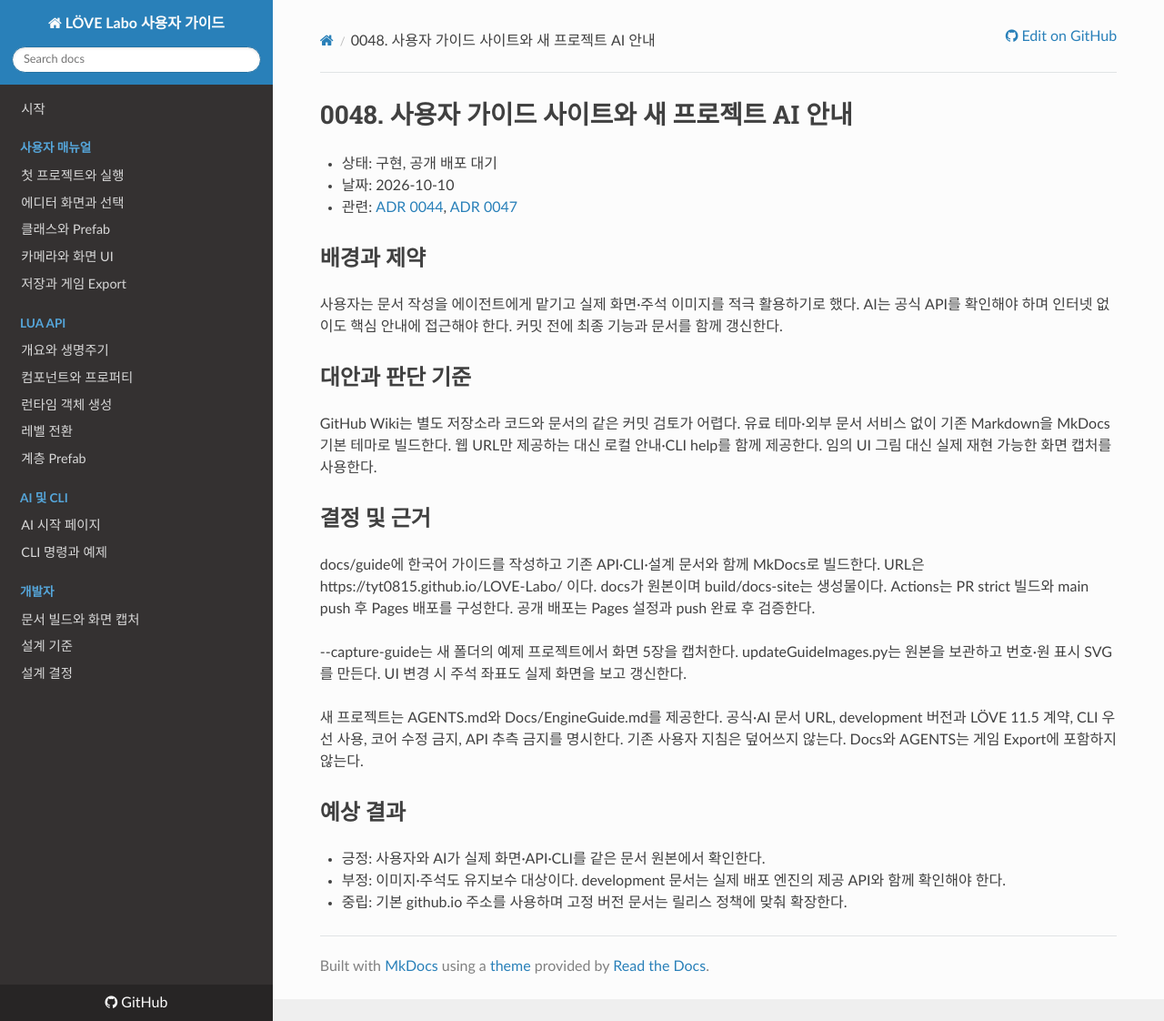
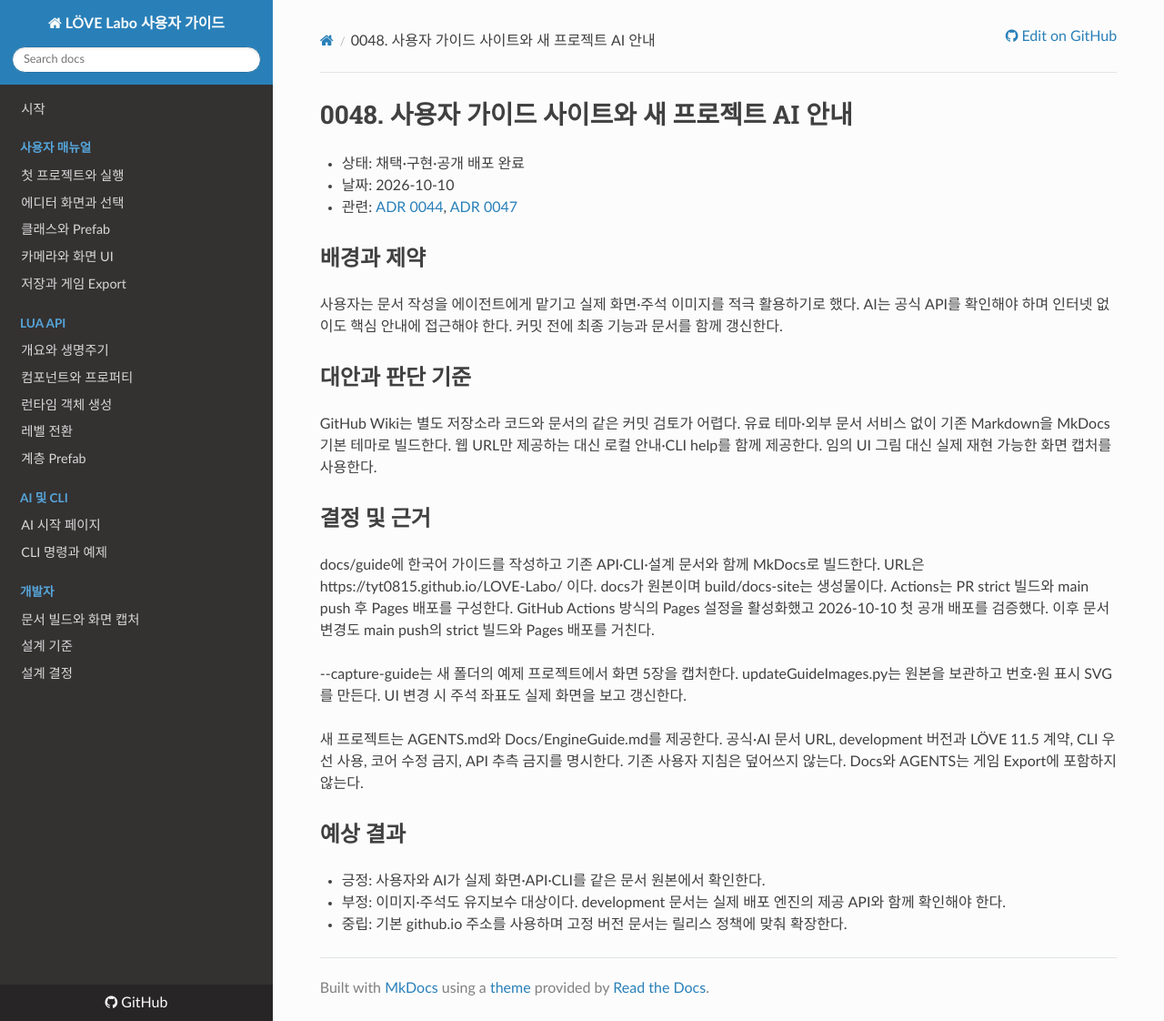
Before and after one commit to tyt0815/LOVE-Labo, an MkDocs documentation site: the page built from docs/adr/0048-user-guides-and-project-agent-instructions.md, in a window 1280 px wide and 1122 px high. Shown: the whole window at 91% size. Built offline with MkDocs 1.6.1, drawn with Linux system fonts in a browser that asks for light colours; nearby versions of some CDN libraries.

Commit message:
docs: GitHub Pages 공개 배포 검증 기록

```diff
--- a/docs/adr/0048-user-guides-and-project-agent-instructions.md
+++ b/docs/adr/0048-user-guides-and-project-agent-instructions.md
@@ -1,6 +1,6 @@
 # 0048. 사용자 가이드 사이트와 새 프로젝트 AI 안내
 
-- 상태: 구현, 공개 배포 대기
+- 상태: 채택·구현·공개 배포 완료
 - 날짜: 2026-10-10
 - 관련: [ADR 0044](0044-expanded-authoring-cli.md), [ADR 0047](0047-level-main-camera-and-default-camera.md)
 
@@ -14,7 +14,7 @@ GitHub Wiki는 별도 저장소라 코드와 문서의 같은 커밋 검토가
 
 ## 결정 및 근거
 
-docs/guide에 한국어 가이드를 작성하고 기존 API·CLI·설계 문서와 함께 MkDocs로 빌드한다. URL은 https://tyt0815.github.io/LOVE-Labo/ 이다. docs가 원본이며 build/docs-site는 생성물이다. Actions는 PR strict 빌드와 main push 후 Pages 배포를 구성한다. 공개 배포는 Pages 설정과 push 완료 후 검증한다.
+docs/guide에 한국어 가이드를 작성하고 기존 API·CLI·설계 문서와 함께 MkDocs로 빌드한다. URL은 https://tyt0815.github.io/LOVE-Labo/ 이다. docs가 원본이며 build/docs-site는 생성물이다. Actions는 PR strict 빌드와 main push 후 Pages 배포를 구성한다. GitHub Actions 방식의 Pages 설정을 활성화했고 2026-10-10 첫 공개 배포를 검증했다. 이후 문서 변경도 main push의 strict 빌드와 Pages 배포를 거친다.
 
 --capture-guide는 새 폴더의 예제 프로젝트에서 화면 5장을 캡처한다. updateGuideImages.py는 원본을 보관하고 번호·원 표시 SVG를 만든다. UI 변경 시 주석 좌표도 실제 화면을 보고 갱신한다.
 
```
Also changed, not shown: docs/guide/maintenance.md (+1 -1 lines).
